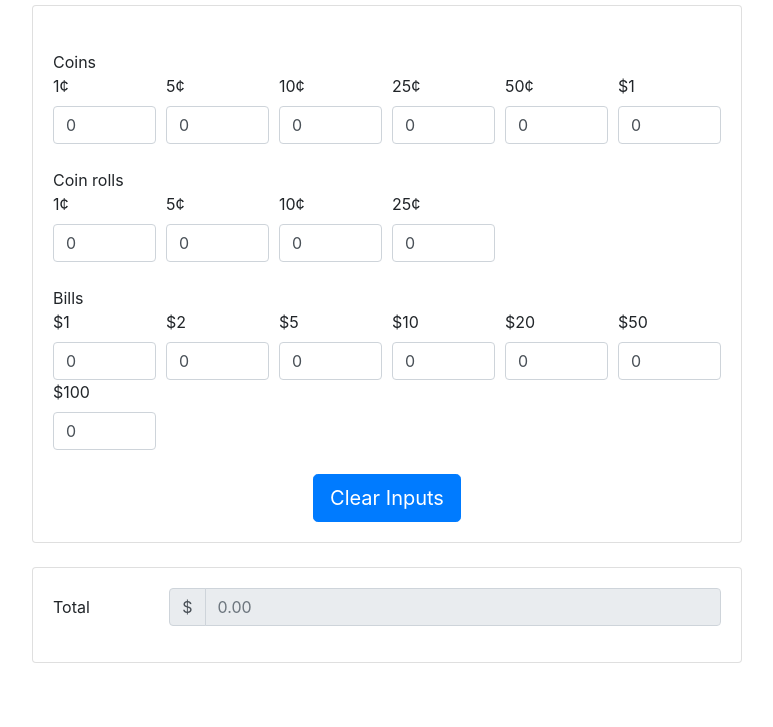
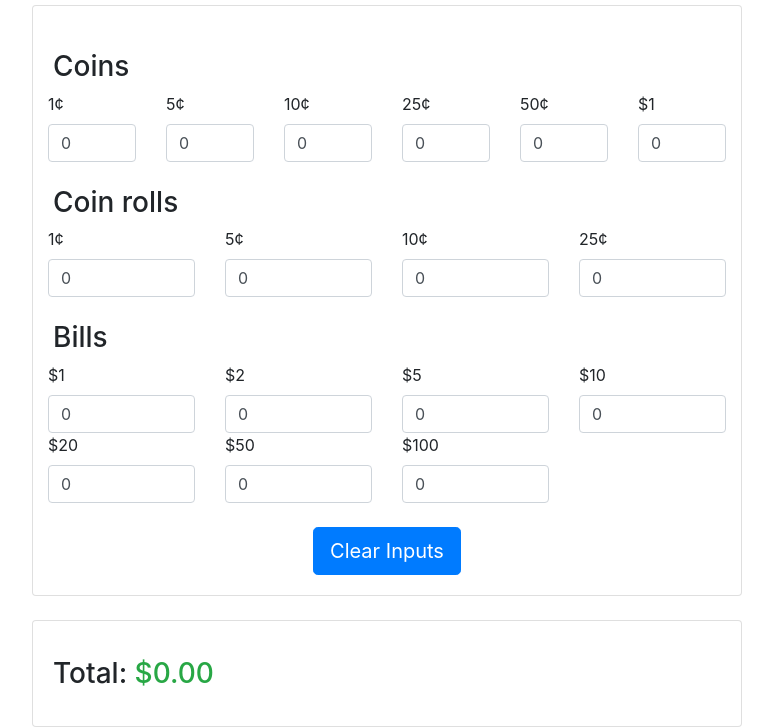
Before and after one commit to devsavage/pocs, a plain HTML site: page currencycalculator/index.html in a window 1280 px wide. Shown: the part 91-818 px from the top of the page, without its empty margins (253-1026 px from the left). Drawn offline with nearby package versions, Linux system fonts and the light colour scheme.

Commit message:
Update index.html

```diff
--- a/currencycalculator/index.html
+++ b/currencycalculator/index.html
@@ -20,83 +20,91 @@
                         <div class="card-body">
                             <form id="currencyForm">
                                 <br>
-                                Coins
-                                <div class="form-row align-items-center">
-                                    <div class="col-2">
+                                <h3>Coins</h3>
+                                <div class="form-row">
+                                    <div class="row row-cols-3">
+                                        <div class="col">
                                             <label>1&cent;</label>
                                             <input type="number" class="form-control mr-sm-2 currency" id="coin_penny" value="0" min="0">
                                         </div>
-                                    <div class="col-2">
+                                        <div class="col">
                                             <label>5&cent;</label>
                                             <input type="number" class="form-control mr-sm-2 currency" id="coin_nickel" value="0" min="0">
                                         </div>
-                                    <div class="col-2">
+                                        <div class="col">
                                             <label>10&cent;</label>
                                             <input type="number" class="form-control mr-sm-2 currency" id="coin_dime" value="0" min="0">
                                         </div>
-                                    <div class="col-2">
+                                        <div class="col">
                                             <label>25&cent;</label>
                                             <input type="number" class="form-control mr-sm-2 currency" id="coin_quarter" value="0" min="0">
                                         </div>
-                                    <div class="col-2">
+                                        <div class="col">
                                             <label>50&cent;</label>
                                             <input type="number" class="form-control mr-sm-2 currency" id="coin_halfdollar" value="0" min="0">
                                         </div>
-                                    <div class="col-2">
+                                        <div class="col">
                                             <label>$1</label>
                                             <input type="number" class="form-control mr-sm-2 currency" id="coin_dollar" value="0" min="0">
                                         </div>
                                     </div>
+                                </div>
                                 <br>
-                                Coin rolls
-                                <div class="form-row align-items-center">
-                                    <div class="col-2">
+                                <h3>Coin rolls</h3>
+                                <div class="form-row">
+                                    <div class="row row-cols-3">
+                                        <div class="col">
                                             <label>1&cent;</label>
                                             <input type="number" class="form-control mr-sm-2 currency" id="roll_penny" value="0" min="0">
                                         </div>
-                                    <div class="col-2">
+                                        <div class="col">
                                             <label>5&cent;</label>
                                             <input type="number" class="form-control mr-sm-2 currency" id="roll_nickel" value="0" min="0">
                                         </div>
-                                    <div class="col-2">
+                                        <div class="col">
                                             <label>10&cent;</label>
                                             <input type="number" class="form-control mr-sm-2 currency" id="roll_dime" value="0" min="0">
                                         </div>
-                                    <div class="col-2">
+                                        <div class="col">
                                             <label>25&cent;</label>
                                             <input type="number" class="form-control mr-sm-2 currency" id="roll_quarter" value="0" min="0">
                                         </div>
                                     </div>
+                                </div>
                                 <br>
-                                Bills
-                                <div class="form-row align-items-center">
-                                    <div class="col-2">
+                                <h3>Bills</h3>
+                                <div class="form-row">
+                                    <div class="row">
+                                        <div class="col-3">
                                             <label>$1</label>
                                             <input type="number" class="form-control mr-sm-2 currency"  id="bill_one" value="0" min="0">
                                         </div>
-                                    <div class="col-2">
+                                        <div class="col-3">
                                             <label>$2</label>
                                             <input type="number" class="form-control mr-sm-2 currency" id="bill_two" value="0" min="0">
                                         </div>
-                                    <div class="col-2">
+                                        <div class="col-3">
                                             <label>$5</label>
                                             <input type="number" class="form-control mr-sm-2 currency" id="bill_five" value="0" min="0">
                                         </div>
-                                    <div class="col-2">
+                                        <div class="col-3">
                                             <label>$10</label>
                                             <input type="number" class="form-control mr-sm-2 currency" id="bill_ten" value="0" min="0">
                                         </div>
-                                    <div class="col-2">
+                                    </div>
+                                    <div class="row">
+                                        <div class="col-3">
                                             <label>$20</label>
                                             <input type="number" class="form-control mr-sm-2 currency" id="bill_twenty" value="0" min="0">
                                         </div>
-                                    <div class="col-2">
+                                        <div class="col-3">
                                             <label>$50</label>
                                             <input type="number" class="form-control mr-sm-2 currency" id="bill_fifty" value="0" min="0">
                                         </div>
-                                    <div class="col-2">
+                                        <div class="col-3">
                                             <label>$100</label>
                                             <input type="number" class="form-control mr-sm-2 currency" id="bill_hundred" value="0" min="0">
+                                        </div>
                                     </div>
                                 </div>
                                 <br>
@@ -109,17 +117,9 @@
                     <br>
                     <div class="card">
                         <div class="card-body">
-                            <div class="form-group row">
-                                <label for="colFormLabel" class="col-sm-2 col-form-label">Total</label>
-                                <div class="col-sm-10">
-                                    <div class="input-group">
-                                        <div class="input-group-prepend">
-                                            <div class="input-group-text">$</div>
-                                        </div>
-                                        <input type="text" class="form-control" id="totalBox" placeholder="0.00" readonly="">
-                                    </div>
-                                </div>
-                            </div>
+                            <p class="card-text">
+                                <h3>Total: <span class="text-success" id="total">$0.00</span></h3>
+                            </p>
                         </div>
                     </div>
                 </div>
@@ -130,6 +130,7 @@
     <script src="https://ajax.googleapis.com/ajax/libs/jquery/3.3.1/jquery.min.js"></script>
     <script src="https://cdnjs.cloudflare.com/ajax/libs/popper.js/1.14.0/umd/popper.min.js" numberegrity="sha384-cs/chFZiN24E4KMATLdqdvsezGxaGsi4hLGOzlXwp5UZB1LY//20VyM2taTB4QvJ" crossorigin="anonymous"></script>
     <script src="https://stackpath.bootstrapcdn.com/bootstrap/4.1.0/js/bootstrap.min.js" numberegrity="sha384-uefMccjFJAIv6A+rW+L4AHf99KvxDjWSu1z9VI8SKNVmz4sk7buKt/6v9KI65qnm" crossorigin="anonymous"></script>
+    <script src="//cdnjs.cloudflare.com/ajax/libs/numeral.js/2.0.6/numeral.min.js"></script>
     <script type="text/javascript" src="global.js"></script>
 </body>
 </html>
```
Lines whose indentation alone changed are shown as unchanged.
